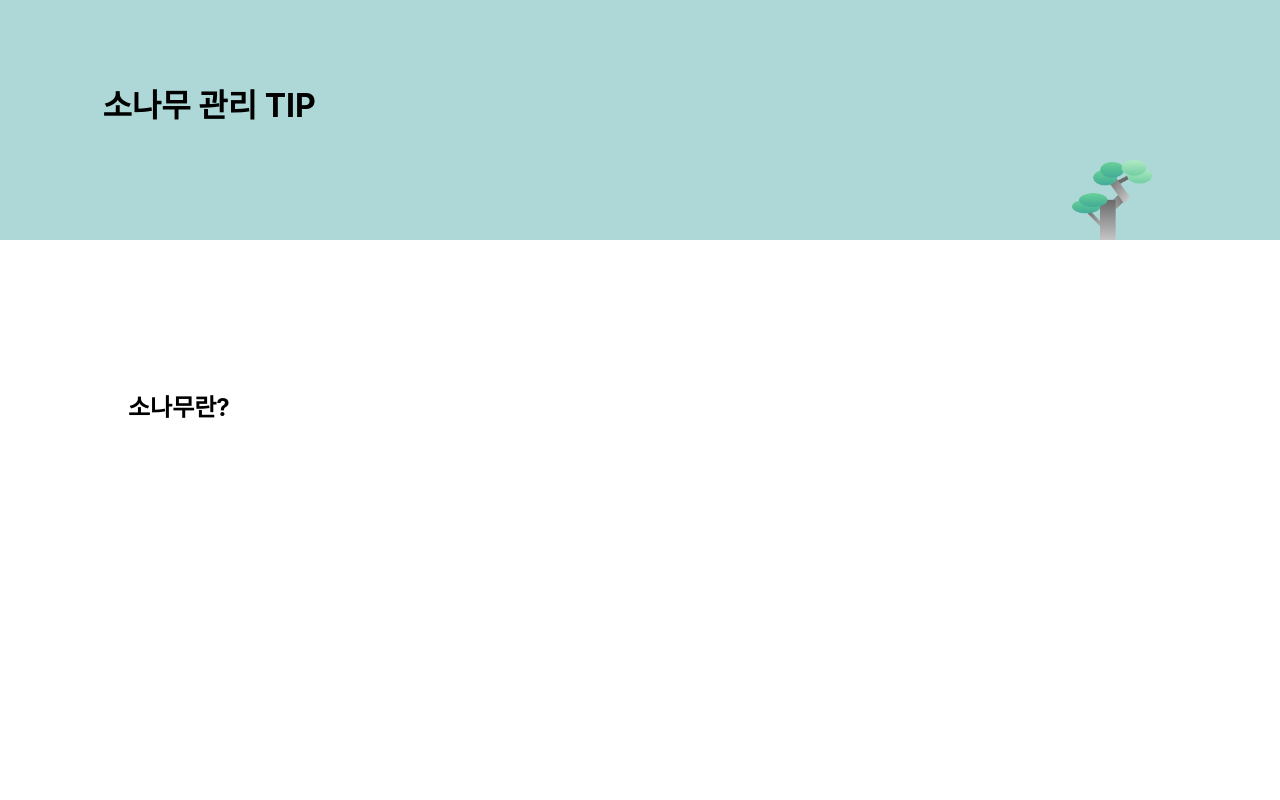
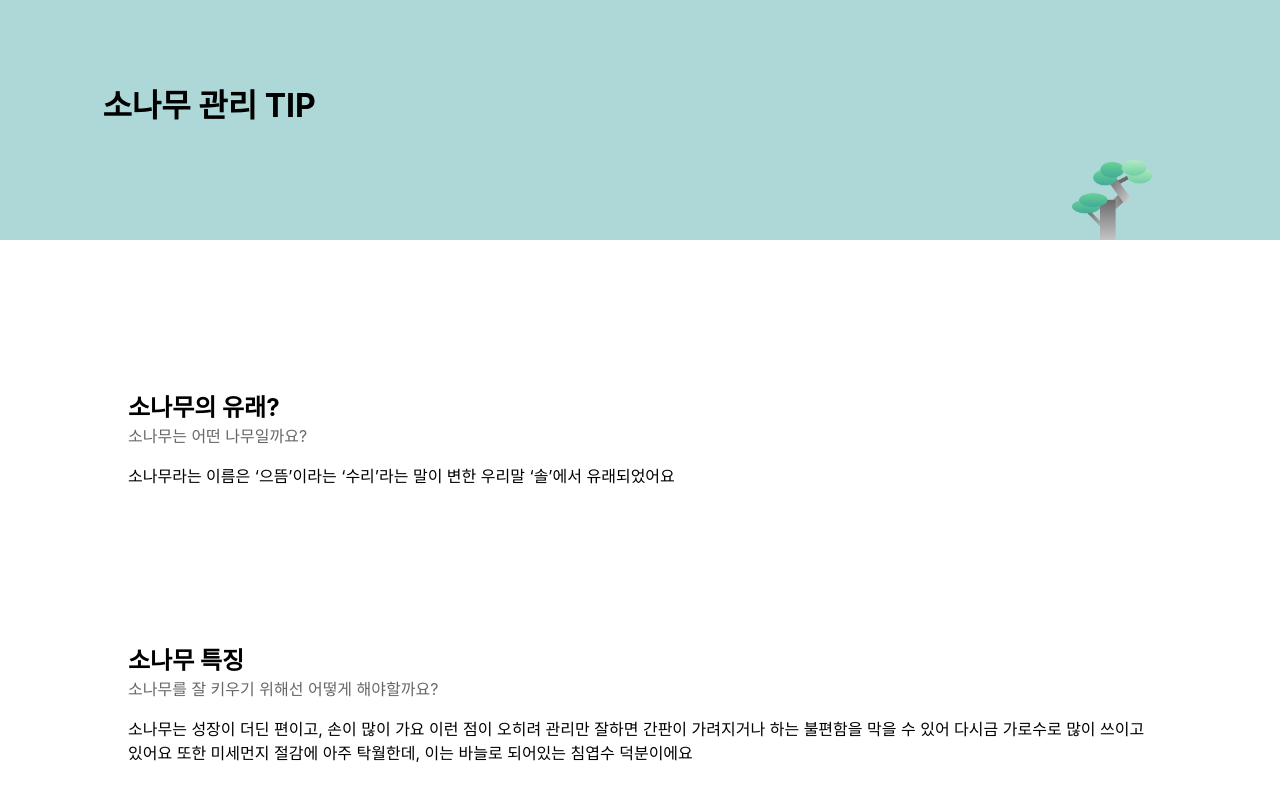
Before and after one commit to jinlee0310/seoul-garosu, a React (Create React App) app: page /pinetree in a window 1280 px wide. Shown: the top 800 px of the page. Built offline with nearby package versions, Linux system fonts and the light colour scheme.

Commit message:
add: tip pages

```diff
--- a/src/pages/ApricotTree.jsx
+++ b/src/pages/ApricotTree.jsx
@@ -9,7 +9,22 @@ const ApricotTree = () => {
                 <img src="trees/Apricot_tree.png" alt="Apricot-tree"/>
             </Header>
             <Section>
-                <h2>살구나무란?</h2>
+                <p>
+                    <h2>살구나무란?</h2>
+                    <p className="sub-title">살구나무는 어떤 나무일까요?</p>
+                    <p>
+                        살구는 '살(솔)고'라고 표기했던 순수한 우리말에서 유래되었어요. 옛날부터 우리 주변 야산에서 흔히 볼 수 있는 나무였다고 합니다. 살구에서 나오는 살구씨는 약재로도 쓰인다고 해요.
+                    </p>
+                </p>
+                <p>
+                    <h2>살구나무 특징</h2>
+                    <p className="sub-title">살구나무를 잘 키우기 위해선 어떻게 해야할까요?</p>
+                    <p>
+                        살구나무는 한국, 중국 등 온대지방 북반구 온도에서 잘 자라요.
+                        하지만 건조한 환경에는 약한 편이라 주의를 기울여주세요.
+                        살구나무는 꽃이 아름다워서 조경수로 많이 사용돼요.
+                    </p>
+                </p>
             </Section>
         </div>
     );
--- a/src/pages/Ginkgo.jsx
+++ b/src/pages/Ginkgo.jsx
@@ -8,7 +8,29 @@ const Ginkgo = () => {
                 <img src="trees/Ginkgo.png" alt="Ginkgo"/>
             </Header>
             <Section>
-                <h2>은행나무란?</h2>
+                <p>
+                    <h2>은행나무란?</h2>
+                    <p className="sub-title">은행나무는 어떤 나무일까요?</p>
+                    <p>
+                    은행나무에서 은행은 그 열매가
+                    ‘은빛이 나는 살구’라는 뜻에서
+                    은행나무라고 불리게 되었다고 합니다.
+                    </p>
+                </p>
+                <p>
+                    <h2>관리방법</h2>
+                    <p className="sub-title">은행나무를 잘 키우기 위해선 어떻게 해야할까요?</p>
+                    <p>
+                    은행나무는 모래가 많거나 건조한 곳에서
+                    잘 자라지 않아요
+
+                    또한 물이 고이거나 물이 나는 곳에서도
+                    잘 자라지 않아요
+
+                    그러므로 물이 고이지 않게하고 너무 건조하지
+                    않게 은행나무를 관리하는 것이 중요합니다!
+                    </p>
+                </p>
             </Section>
         </div>
     );
--- a/src/pages/KingCherry.jsx
+++ b/src/pages/KingCherry.jsx
@@ -8,7 +8,21 @@ const KingCherry = () => {
                 <img src="trees/King_cherry.png" alt="King_cherry"/>
             </Header>
             <Section>
-                <h2>왕벚나무란?</h2>
+                <p>
+                    <h2>왕벚나무란?</h2>
+                    <p className="sub-title">왕벚나무는 어떤 나무일까요?</p>
+                    <p>
+                        봄에 눈이 부실 듯 피어나는 화려한 꽃이 아름다운 왕벚나무는 대표적인 봄나무입니다. 전국 곳곳에 가로수, 공원수 등으로 식재되어 있어 봄꽃놀이를 하러 가기 좋아요
+                    </p>
+                </p>
+                <p>
+                    <h2>왕벚나무 특징</h2>
+                        <p className="sub-title">왕벚나무를 잘 키우기 위해선 어떻게 해야할까요?</p>
+                        <p>
+                        왕벚나무는 양지바르고 비옥한 땅을 좋아하며 우리나라 전역에서 재배가 가능해요.
+                        하지만 각종 해충이 많이 발생하는 편이기 때문에 적당한 살충제로 관리가 필요해요.
+                        </p>
+                    </p>
             </Section>
         </div>
     );
--- a/src/pages/PineTree.jsx
+++ b/src/pages/PineTree.jsx
@@ -8,7 +8,28 @@ const PineTree = () => {
                 <img src="trees/Pine_tree.png" alt="Pine_tree"/>
             </Header>
             <Section>
-                <h2>소나무란?</h2>
+                <p>
+                    <h2>소나무의 유래?</h2>
+                    <p className="sub-title">소나무는 어떤 나무일까요?</p>
+                    <p>
+                    소나무라는 이름은 ‘으뜸’이라는 ‘수리’라는
+                    말이 변한 우리말 ‘솔’에서 유래되었어요
+                    </p>
+                </p>
+                <p>
+                    <h2>소나무 특징</h2>
+                    <p className="sub-title">소나무를 잘 키우기 위해선 어떻게 해야할까요?</p>
+                    <p>
+                    소나무는 성장이 더딘 편이고, 손이 많이 가요
+
+                    이런 점이 오히려 관리만 잘하면 간판이
+                    가려지거나 하는 불편함을 막을 수 있어
+                    다시금 가로수로 많이 쓰이고 있어요
+
+                    또한 미세먼지 절감에 아주 탁월한데,
+                    이는 바늘로 되어있는 침엽수 덕분이에요
+                    </p>
+                </p>
             </Section>
         </div>
     );
--- a/src/pages/PoplarTree.jsx
+++ b/src/pages/PoplarTree.jsx
@@ -8,7 +8,26 @@ const PoplarTree = () => {
                 <img src="trees/Poplar_tree.png" alt="Poplar_tree"/>
             </Header>
             <Section>
-                <h2>이팝나무란?</h2>
+                <p>
+                <h2>이팝나무의 유래?</h2>
+                    <p className="sub-title">이팝나무는 어떤 나무일까요?</p>
+                    <p>
+                    나무 꽃이 밥알(이밥)을 닮았다고 하여 이팝나무라고 불러요
+                    </p>
+                </p>
+                <p>
+                <h2>이팝나무 특징</h2>
+                    <p className="sub-title">이팝나무를 잘 키우기 위해선 어떻게 해야할까요?</p>
+                    <p>
+                    공해에 강하여 가로수로 많이 사용되고, 정원이나 학교에 많이 심어요
+
+습한 곳에서도 잘 자라고 꽃이 아름다워 가로수나 정원수로 많이 사용되지만 제법 손이 많이 가요
+
+가지가 튼튼해 보이지만 비바람에 약해 나뭇결을 따라 쉽게 갈라져 끊어지고, 태풍이 불면 그 끊어진 가지가 여기저기 날아다녀요
+
+따라서 정원수로 심을 경우 너무 집 근처에 심지 않는 것이 좋아요
+                    </p>
+                </p>
             </Section>
         </div>
     );
--- a/src/pages/Zelkova.jsx
+++ b/src/pages/Zelkova.jsx
@@ -8,7 +8,27 @@ const Zelkova = () => {
                 <img src="trees/Zelkova.png" alt="Zelkova"/>
             </Header>
             <Section>
-                <h2>느티나무란?</h2>
+            <p>
+                    <h2>느티나무의 유래?</h2>
+                    <p className="sub-title">느티나무는 어떤 나무일까요?</p>
+                    <p>
+                    우리나라 거의 모든 지역에서 무성하게 자라요. 주로 마을 어귀에 위치하여 시원한 나무그늘을 만들어줘서 정자나무로 많이 이용해요.
+                    </p>
+                </p>
+                <p>
+                    <h2>느티나무 특징</h2>
+                    <p className="sub-title">느티나무를 잘 키우기 위해선 어떻게 해야할까요?
+</p>
+                    <p>
+                    산기슭이나 골짜기 또는 마을 부근의 흙이 깊고 그늘진 땅에서 잘 자라요
+
+느티나무는 내한성이 강한 수종으로 특별하게 동절기 월동작업을 진행하지 않아도 돼요.
+그러나 어린 느티나무의 경우 동해 피해나 병충해 피해를 입을 수 있기 때문에 월동작업과 잠복소 설치작업을 진행하는 것이 좋아요
+
+또한 가뭄이나 외부 환경요인으로 수분공급이 적절하게 이뤄지지 않을 경우 스트레스나 피해를 입을 수 있어 수분관리가 중요해요
+
+                    </p>
+                </p>
             </Section>
         </div>
     );
--- a/src/style/style.jsx
+++ b/src/style/style.jsx
@@ -36,7 +36,15 @@ export const Header=styled.header`
 
 export const Section=styled.section`
     padding:10%;
-    &>.sub-title{
+    &>p{
+        margin-bottom: 15%;
+    }
+    & h2{
+        margin-bottom: 0;
+        font-weight: bold;
+    }
+    & .sub-title{
+        margin-top:0;
         color: rgba(0,0,0,0.6);
     }
 `
```
